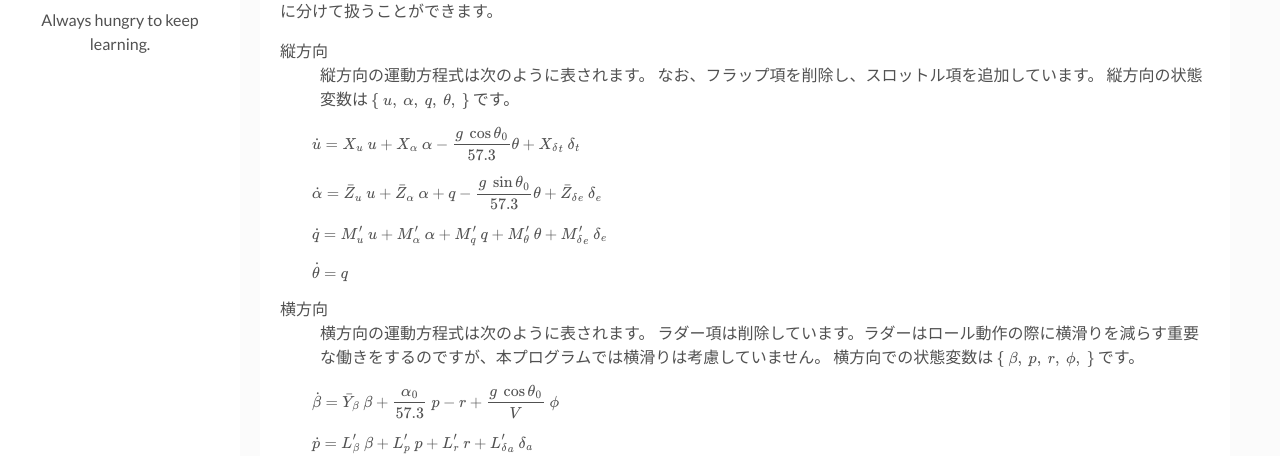
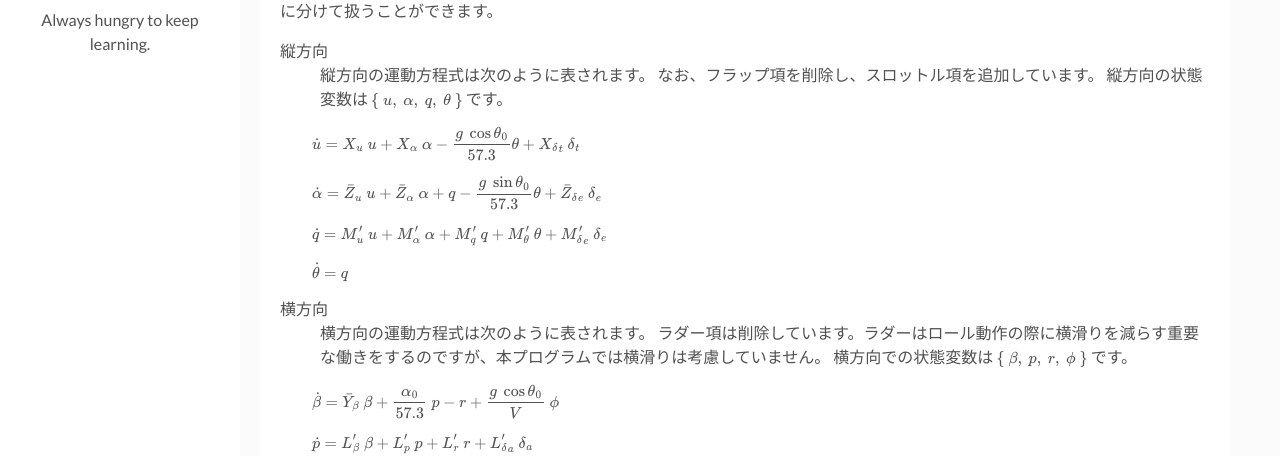
Before and after one commit to HideoMiyauchi/HideoMiyauchi.github.io, a Jekyll site: the page built from _posts/2021-04-09-Flight-Simulation.markdown, in a window 1280 px wide and 900 px high, scrolled down 2697 px. Shown: the part 171-627 px from the top of the window. Built offline with Jekyll 4.4.1, drawn with Linux system fonts in a browser that asks for light colours.

Commit message:
erase comma

```diff
--- a/_posts/2021-04-09-Flight-Simulation.markdown
+++ b/_posts/2021-04-09-Flight-Simulation.markdown
@@ -77,7 +77,7 @@ Data shown here is a composite of many sources. The object was to use flight tes
 縦方向
 : 縦方向の運動方程式は次のように表されます。
 なお、フラップ項を削除し、スロットル項を追加しています。
-縦方向の状態変数は $$\{\ u,\ \alpha,\ q,\ \theta,\ \}$$ です。
+縦方向の状態変数は $$\{\ u,\ \alpha,\ q,\ \theta\ \}$$ です。
 
 \$\$ \dot u = X_u\ u + X_\alpha\ \alpha - \frac{g\ \cos \theta_0}{57.3}\theta + {X_\delta}_t\ \delta_t \$\$
 
@@ -90,7 +90,7 @@ Data shown here is a composite of many sources. The object was to use flight tes
 横方向
 : 横方向の運動方程式は次のように表されます。
 ラダー項は削除しています。ラダーはロール動作の際に横滑りを減らす重要な働きをするのですが、本プログラムでは横滑りは考慮していません。
-横方向での状態変数は $$\{\ \beta,\ p,\ r,\ \phi,\ \}$$ です。
+横方向での状態変数は $$\{\ \beta,\ p,\ r,\ \phi\ \}$$ です。
 
 \$\$ \dot \beta = \bar Y_\beta\ \beta + \frac{\alpha_0}{57.3}\ p - r + \frac{g\ \cos \theta_0}{V}\ \phi \$\$
 
```
